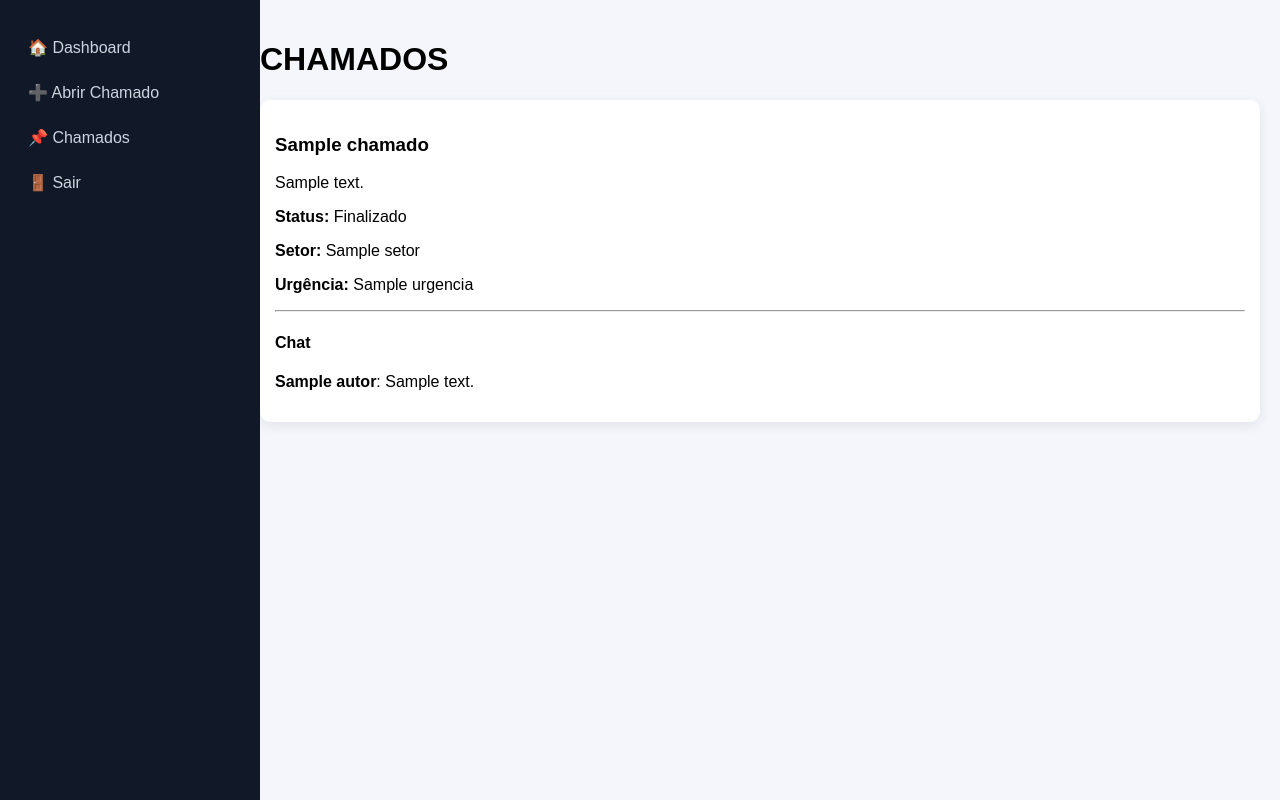
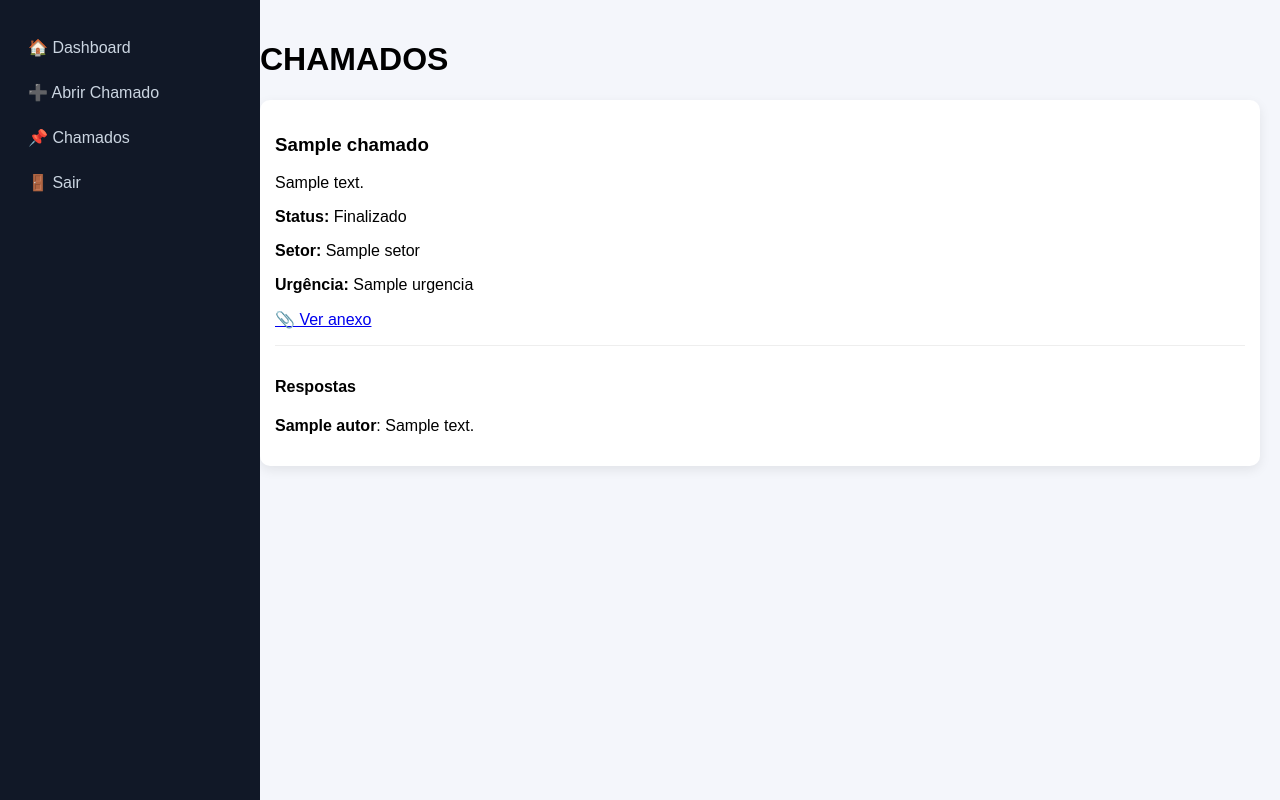
Before and after one commit to qualidadekcq-droid/sistema_chamados, a Flask app: template templates/chamados.html in a window 1280 px wide. Run offline with Flask 3, Linux system fonts and the light colour scheme; the template is opened without the code that fills it: most values are stand-ins (such as "Sample title", 1, 10 or a date in 2020).

Commit message:
fix chamados full restore features

```diff
--- a/templates/chamados.html
+++ b/templates/chamados.html
@@ -7,11 +7,48 @@
 <link rel="stylesheet" href="{{ url_for('static', filename='style.css') }}">
 
 <style>
-.card{
-    background:white;
-    padding:15px;
-    margin-bottom:15px;
-    border-radius:10px;
+.card {
+    background: white;
+    padding: 15px;
+    margin-bottom: 15px;
+    border-radius: 10px;
+}
+
+/* URGÊNCIA */
+.urgencia-baixa { color: green; font-weight: bold; }
+.urgencia-media { color: orange; font-weight: bold; }
+.urgencia-alta { color: red; font-weight: bold; }
+
+/* CHAT */
+.chat-box {
+    margin-top: 10px;
+    padding-top: 10px;
+    border-top: 1px solid #eee;
+}
+
+textarea {
+    width: 100%;
+    padding: 10px;
+    margin-top: 5px;
+    box-sizing: border-box;
+}
+
+button {
+    padding: 10px;
+    margin-top: 5px;
+    background: #2563eb;
+    color: white;
+    border: none;
+    width: 100%;
+    border-radius: 6px;
+}
+
+a.action {
+    display: inline-block;
+    margin-right: 10px;
+    color: #2563eb;
+    text-decoration: none;
+    font-weight: bold;
 }
 </style>
 </head>
@@ -22,6 +59,11 @@
     <a href="/dashboard">🏠 Dashboard</a>
     <a href="/abrir">➕ Abrir Chamado</a>
     <a href="/chamados">📌 Chamados</a>
+
+    {% if role in ["admin","master"] %}
+    <a href="/admin">🧑‍💼 Admin</a>
+    {% endif %}
+
     <a href="/logout">🚪 Sair</a>
 </div>
 
@@ -40,15 +82,69 @@
 
         <p><b>Status:</b> {{ c.status }}</p>
         <p><b>Setor:</b> {{ c.setor }}</p>
-        <p><b>Urgência:</b> {{ c.urgencia }}</p>
 
-        {% if c.respostas %}
-        <hr>
-        <h4>Chat</h4>
-        {% for r in c.respostas %}
-            <p><b>{{ r.autor }}</b>: {{ r.texto }}</p>
-        {% endfor %}
+        <!-- URGÊNCIA COM COR -->
+        <p>
+            <b>Urgência:</b>
+
+            {% if c.urgencia == "Baixa" %}
+                <span class="urgencia-baixa">Baixa</span>
+            {% elif c.urgencia == "Média" %}
+                <span class="urgencia-media">Média</span>
+            {% elif c.urgencia == "Alta" %}
+                <span class="urgencia-alta">Alta</span>
+            {% else %}
+                <span>{{ c.urgencia }}</span>
+            {% endif %}
+        </p>
+
+        <!-- ANEXO -->
+        {% if c.anexo %}
+            <p><a href="/static/uploads/{{ c.anexo }}" target="_blank">📎 Ver anexo</a></p>
         {% endif %}
+
+        <!-- ADMIN: DEFINIR URGÊNCIA -->
+        {% if role in ["admin","master"] %}
+        <form method="POST" action="/definir_urgencia/{{ c.id }}">
+            <select name="urgencia">
+                <option>Baixa</option>
+                <option>Média</option>
+                <option>Alta</option>
+            </select>
+            <button type="submit">Definir Urgência</button>
+        </form>
+        {% endif %}
+
+        <!-- AÇÕES STATUS -->
+        {% if role in ["admin","master"] %}
+
+            {% if c.status == "Aberto" %}
+                <a class="action" href="/atender/{{ c.id }}">▶ Atender</a>
+            {% endif %}
+
+            {% if c.status != "Finalizado" %}
+                <a class="action" href="/finalizar/{{ c.id }}">✔ Finalizar</a>
+            {% endif %}
+
+        {% endif %}
+
+        <!-- CHAT -->
+        <div class="chat-box">
+
+            <h4>Respostas</h4>
+
+            {% for r in c.respostas %}
+                <p><b>{{ r.autor }}</b>: {{ r.texto }}</p>
+            {% endfor %}
+
+            {% if role in ["admin","master"] %}
+            <form method="POST" action="/responder/{{ c.id }}">
+                <textarea name="texto" placeholder="Responder chamado"></textarea>
+                <button type="submit">Enviar resposta</button>
+            </form>
+            {% endif %}
+
+        </div>
 
     </div>
 
```
